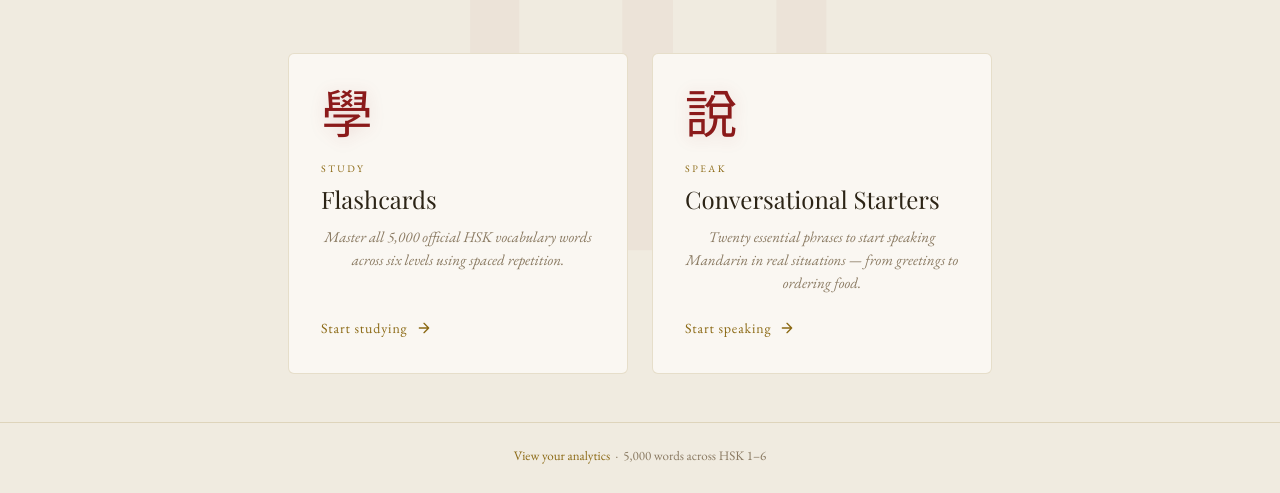
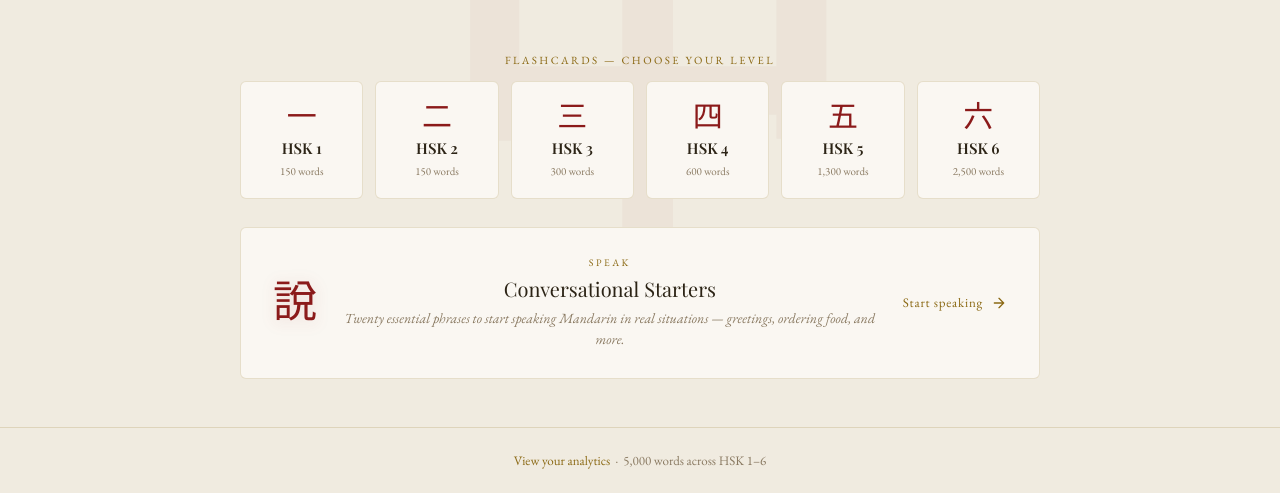
Before and after one commit to HMJason/HSK-Flashcards, a website: page docs/index.html in a window 1280 px wide. Shown: the part 334-827 px from the top of the page. Drawn offline with nearby package versions, Linux system fonts and the light colour scheme; a web font is replaced by a local one.

Commit message:
Hide interval hints; Mandarin-only voices; HSK 1-6 level picker on landing page

```diff
--- a/build-static.js
+++ b/build-static.js
@@ -237,7 +237,10 @@ console.log('✅ Built docs/flashcards.html ('+Math.round(flash.length/1024)+'KB
 // ─── Build index.html (landing) ───────────────────────────────────────────────
 let landing = fs.readFileSync(path.join(PUBLIC,'landing.html'), 'utf8');
 landing = replace(landing, 'href="/home"',         'href="index.html"');
-landing = replace(landing, 'href="/app"',          'href="flashcards.html"');
+// Replace /app?level=N links (from HSK level grid)
+for (let l = 1; l <= 6; l++) {
+  landing = landing.split(`href="/app?level=${l}"`).join(`href="flashcards.html?level=${l}"`);
+}
 landing = replace(landing, 'href="/conversation"', 'href="conversation.html"');
 landing = replace(landing, 'href="/dashboard"',    'href="#"');
 landing = replace(landing,
--- a/docs/index.html
+++ b/docs/index.html
@@ -91,71 +91,103 @@
 
   /* ── Choice cards ── */
   .choices {
-    display: grid;
-    grid-template-columns: repeat(auto-fit, minmax(280px, 340px));
-    gap: 24px;
-    justify-content: center;
+    display: flex;
+    flex-direction: column;
+    gap: 28px;
     width: 100%;
-    max-width: 760px;
+    max-width: 800px;
     animation: fadeUp 0.7s 0.3s ease both;
     position: relative;
     z-index: 1;
+  }
+  .section-heading {
+    font-size: 11px; letter-spacing: 0.22em; text-transform: uppercase;
+    color: var(--gold); margin-bottom: 14px;
+  }
+  .level-grid {
+    display: grid;
+    grid-template-columns: repeat(6, 1fr);
+    gap: 12px;
+  }
+  .level-card {
+    background: var(--card-bg);
+    border: 1px solid var(--border);
+    border-radius: 6px;
+    padding: 20px 12px;
+    text-decoration: none;
+    color: inherit;
+    display: flex; flex-direction: column; align-items: center; gap: 6px;
+    transition: all 0.25s cubic-bezier(0.2, 0.8, 0.3, 1);
+    cursor: pointer;
+    position: relative; overflow: hidden;
+  }
+  .level-card::before {
+    content: '';
+    position: absolute; inset: 0;
+    background: linear-gradient(135deg, var(--gold-faint) 0%, transparent 60%);
+    opacity: 0; transition: opacity 0.3s;
+  }
+  .level-card:hover { transform: translateY(-3px); box-shadow: 0 10px 32px rgba(44,36,22,0.10), 0 2px 10px rgba(139,105,20,0.08); border-color: var(--gold-light); }
+  .level-card:hover::before { opacity: 1; }
+  .level-char {
+    font-family: 'Noto Serif SC', serif;
+    font-size: 30px; color: var(--red); line-height: 1;
+    transition: transform 0.25s;
+  }
+  .level-card:hover .level-char { transform: scale(1.1); }
+  .level-num {
+    font-family: 'Playfair Display', serif;
+    font-size: 15px; color: var(--ink); font-weight: 600;
+  }
+  .level-words {
+    font-size: 11px; color: var(--ink-muted);
   }
   .choice-card {
     background: var(--card-bg);
     border: 1px solid var(--border);
     border-radius: 6px;
-    padding: 36px 32px;
+    padding: 28px 32px;
     text-decoration: none;
     color: inherit;
-    display: flex; flex-direction: column; align-items: flex-start;
+    display: flex; flex-direction: row; align-items: center; gap: 24px;
     transition: all 0.28s cubic-bezier(0.2, 0.8, 0.3, 1);
     cursor: pointer;
-    position: relative;
-    overflow: hidden;
+    position: relative; overflow: hidden;
   }
   .choice-card::before {
     content: '';
     position: absolute; inset: 0;
     background: linear-gradient(135deg, var(--gold-faint) 0%, transparent 60%);
-    opacity: 0;
-    transition: opacity 0.3s;
+    opacity: 0; transition: opacity 0.3s;
   }
-  .choice-card:hover { transform: translateY(-4px); box-shadow: 0 16px 48px rgba(44,36,22,0.12), 0 4px 16px rgba(139,105,20,0.1); border-color: var(--gold-light); }
+  .choice-card:hover { transform: translateY(-3px); box-shadow: 0 10px 32px rgba(44,36,22,0.10), 0 2px 10px rgba(139,105,20,0.08); border-color: var(--gold-light); }
   .choice-card:hover::before { opacity: 1; }
-  .choice-card:active { transform: translateY(-2px); }
-
+  .choice-card:active { transform: translateY(-1px); }
   .choice-icon {
     font-family: 'Noto Serif SC', serif;
-    font-size: 52px;
-    color: var(--red);
-    line-height: 1;
-    margin-bottom: 20px;
-    display: block;
+    font-size: 44px; color: var(--red); line-height: 1;
+    flex-shrink: 0;
     filter: drop-shadow(0 2px 8px rgba(139,26,26,0.15));
     transition: transform 0.3s;
   }
   .choice-card:hover .choice-icon { transform: scale(1.08) rotate(-2deg); }
-
+  .choice-body { flex: 1; }
   .choice-label {
     font-size: 10px; letter-spacing: 0.25em; text-transform: uppercase;
-    color: var(--gold); margin-bottom: 8px;
+    color: var(--gold); margin-bottom: 6px;
   }
   .choice-title {
     font-family: 'Playfair Display', serif;
-    font-size: 24px; color: var(--ink);
-    margin-bottom: 10px;
+    font-size: 20px; color: var(--ink); margin-bottom: 6px;
   }
   .choice-desc {
-    font-size: 15px; color: var(--ink-muted);
-    line-height: 1.55; flex: 1;
-    font-style: italic;
+    font-size: 14px; color: var(--ink-muted);
+    line-height: 1.5; font-style: italic;
   }
   .choice-cta {
-    margin-top: 24px;
     display: flex; align-items: center; gap: 8px;
-    font-size: 14px; color: var(--gold);
-    letter-spacing: 0.06em;
+    font-size: 13px; color: var(--gold);
+    letter-spacing: 0.06em; flex-shrink: 0;
     transition: gap 0.2s;
   }
   .choice-card:hover .choice-cta { gap: 12px; }
@@ -179,7 +211,8 @@
   @media (max-width: 600px) {
     header { padding: 0 20px; }
     .hero { padding: 40px 20px 32px; }
-    .choices { grid-template-columns: 1fr; max-width: 360px; }
+    .level-grid { grid-template-columns: repeat(3, 1fr); }
+    .choice-card { flex-direction: column; align-items: flex-start; gap: 12px; }
     .user-name { display: none; }
   }
 </style>
@@ -203,22 +236,51 @@
   <p class="hero-sub">We're here to help. What would you like to do today?</p>
 
   <div class="choices">
-    <a class="choice-card" href="flashcards.html">
-      <span class="choice-icon">學</span>
-      <div class="choice-label">Study</div>
-      <div class="choice-title">Flashcards</div>
-      <p class="choice-desc">Master all 5,000 official HSK vocabulary words across six levels using spaced repetition.</p>
-      <div class="choice-cta">
-        Start studying
-        <svg viewBox="0 0 24 24" fill="none" stroke="currentColor" stroke-width="2" stroke-linecap="round" stroke-linejoin="round"><path d="M5 12h14M12 5l7 7-7 7"/></svg>
+    <!-- Flashcard levels -->
+    <div>
+      <div class="section-heading">Flashcards — choose your level</div>
+      <div class="level-grid">
+        <a class="level-card" href="flashcards.html?level=1">
+          <span class="level-char">一</span>
+          <span class="level-num">HSK 1</span>
+          <span class="level-words">150 words</span>
+        </a>
+        <a class="level-card" href="flashcards.html?level=2">
+          <span class="level-char">二</span>
+          <span class="level-num">HSK 2</span>
+          <span class="level-words">150 words</span>
+        </a>
+        <a class="level-card" href="flashcards.html?level=3">
+          <span class="level-char">三</span>
+          <span class="level-num">HSK 3</span>
+          <span class="level-words">300 words</span>
+        </a>
+        <a class="level-card" href="flashcards.html?level=4">
+          <span class="level-char">四</span>
+          <span class="level-num">HSK 4</span>
+          <span class="level-words">600 words</span>
+        </a>
+        <a class="level-card" href="flashcards.html?level=5">
+          <span class="level-char">五</span>
+          <span class="level-num">HSK 5</span>
+          <span class="level-words">1,300 words</span>
+        </a>
+        <a class="level-card" href="flashcards.html?level=6">
+          <span class="level-char">六</span>
+          <span class="level-num">HSK 6</span>
+          <span class="level-words">2,500 words</span>
+        </a>
       </div>
-    </a>
+    </div>
 
+    <!-- Conversation -->
     <a class="choice-card" href="conversation.html">
       <span class="choice-icon">說</span>
-      <div class="choice-label">Speak</div>
-      <div class="choice-title">Conversational Starters</div>
-      <p class="choice-desc">Twenty essential phrases to start speaking Mandarin in real situations — from greetings to ordering food.</p>
+      <div class="choice-body">
+        <div class="choice-label">Speak</div>
+        <div class="choice-title">Conversational Starters</div>
+        <p class="choice-desc">Twenty essential phrases to start speaking Mandarin in real situations — greetings, ordering food, and more.</p>
+      </div>
       <div class="choice-cta">
         Start speaking
         <svg viewBox="0 0 24 24" fill="none" stroke="currentColor" stroke-width="2" stroke-linecap="round" stroke-linejoin="round"><path d="M5 12h14M12 5l7 7-7 7"/></svg>
```
Also changed, not shown: docs/flashcards.html (+19 -13 lines), public/index.html (+19 -13 lines), public/landing.html (+104 -42 lines).
